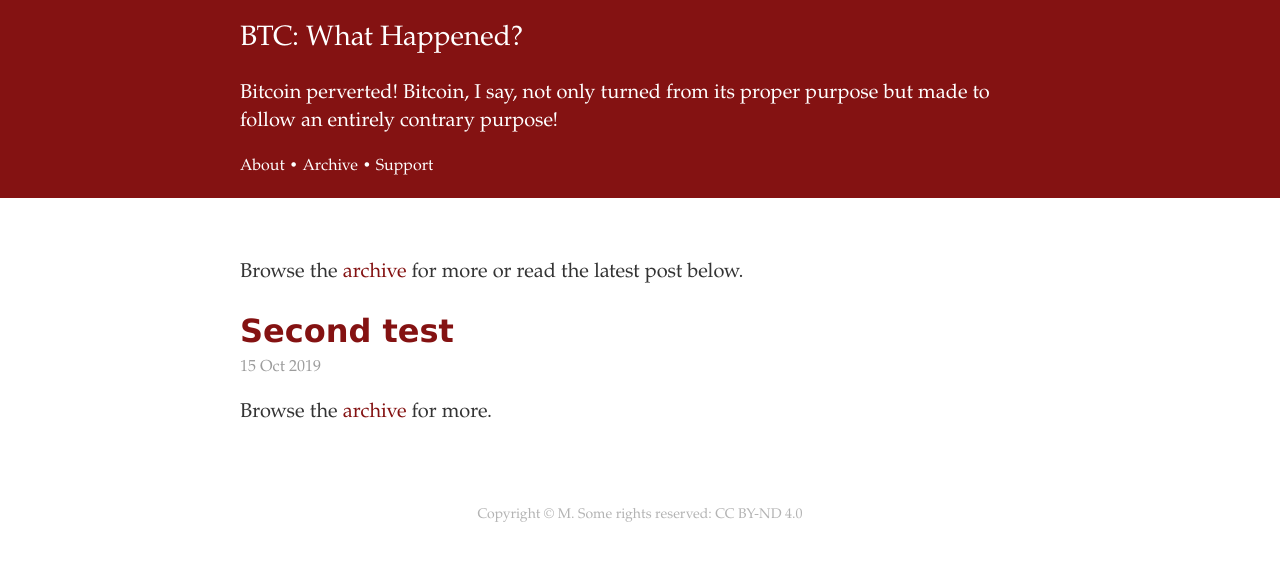
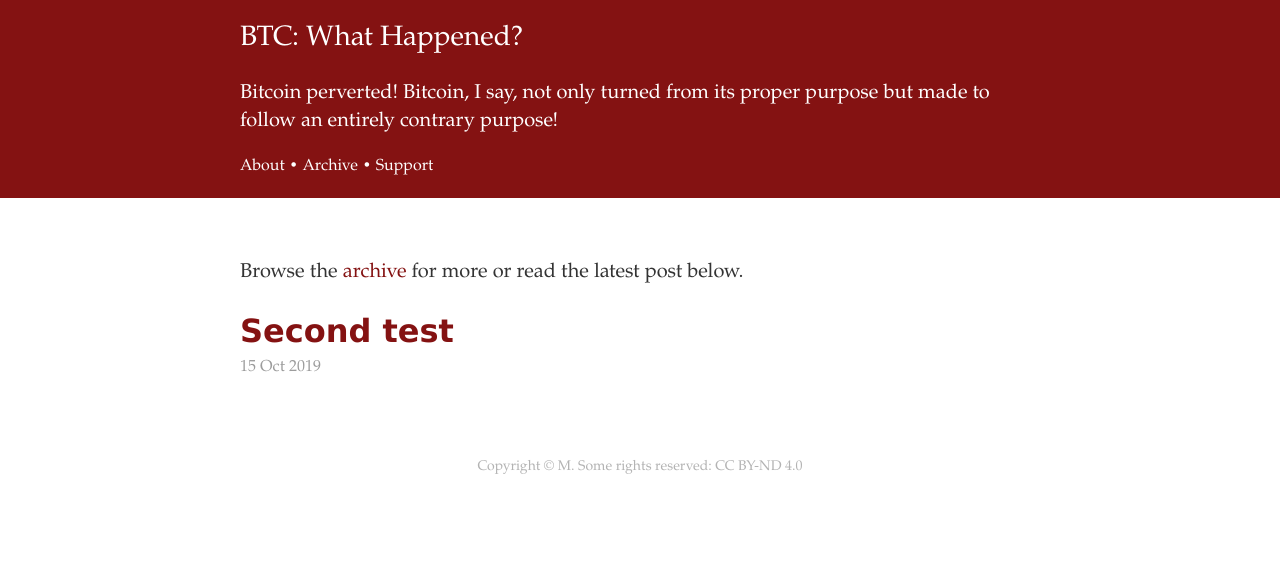
Before and after one commit to derykmakgill/nsi, a Jekyll site: the page built from index.html, in a window 1280 px wide. Shown: the top 561 px of the page. Built offline with Jekyll 4.4.1, drawn with Linux system fonts in a browser that asks for light colours; the list of posts is cut into pages by our own code.

Commit message:
Update index.html

```diff
--- a/index.html
+++ b/index.html
@@ -19,7 +19,3 @@
   </article>
   {% endfor %}
 </div>
-
-<p>
-        Browse the <a href="/archive">archive</a> for more.
-      </p>
```
